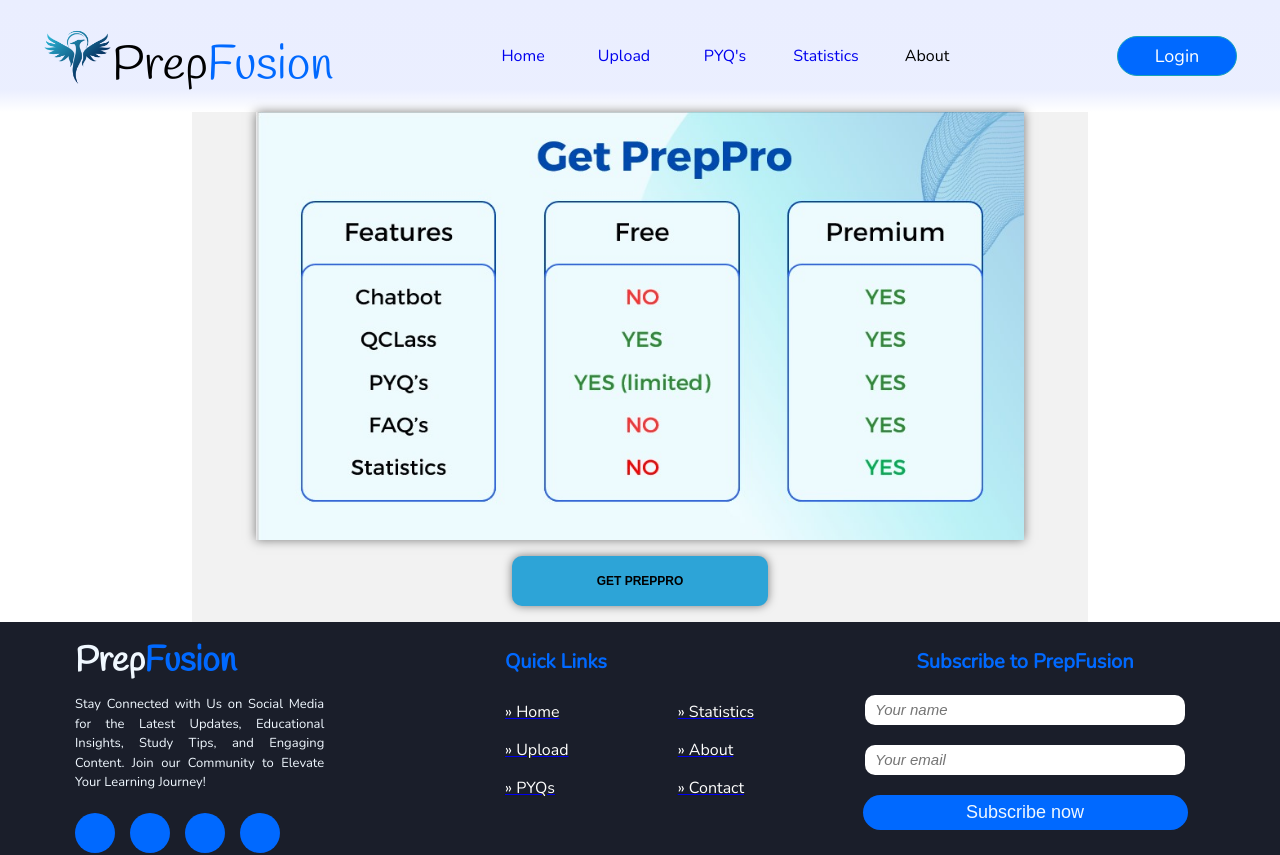
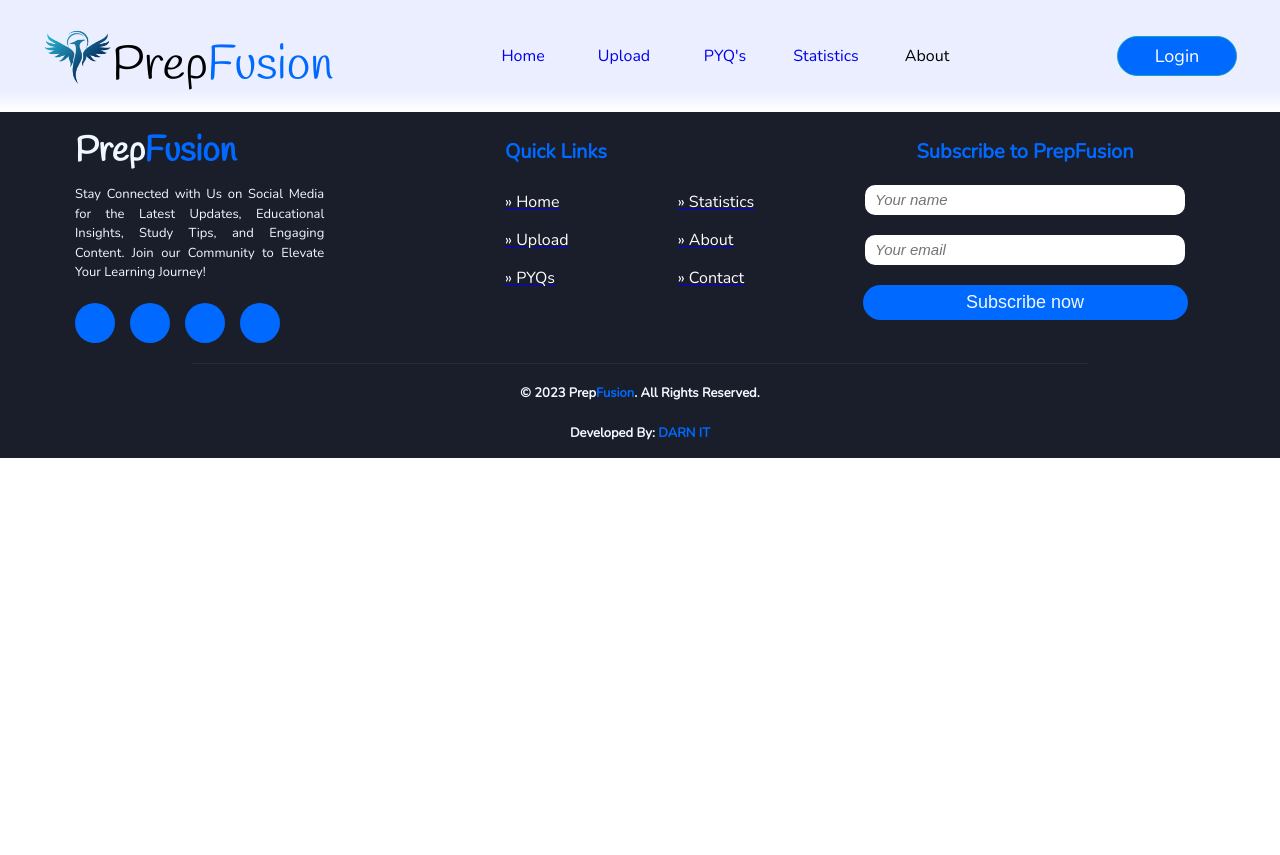
Before and after one commit to DarshilMarathe/PrepFusion, a React (Create React App) app in the folder prepfusion/: page /pay in a window 1280 px wide. Shown: the top 855 px of the page. After the commit the page ends 800 px from the top, so only its background shows below. Built offline with nearby package versions, Linux system fonts and the light colour scheme.

Commit message:
Payment and premium status changing integration

```diff
--- a/prepfusion/src/App.js
+++ b/prepfusion/src/App.js
@@ -11,8 +11,6 @@
 import UserDashboard from './pages/UserDashboard/UserDashboard';
 import Statistics from './pages/statistics/Statistics';
 import Resources from './pages/resources/Resources';
-import Pay from './pages/pay/Pay';
-import Tester from './pages/pay/Tester';
 import GetPremium from './pages/GetPremium/GetPremium';
 
 
@@ -31,8 +29,6 @@
       <Route path='/statistics' element = {<Statistics/>} />
       <Route path='/user' element = {<UserDashboard/>} />
       <Route path='/resources' element = {<Resources/>} />
-      <Route path='/pay' element = {<Pay/>} />
-      <Route path='/tester' element = {<Tester/>} />
       <Route path='/getPrepPro' element = {<GetPremium/>} />
     </Routes>
 
--- a/prepfusion/src/pages/GetPremium/GetPremium.js
+++ b/prepfusion/src/pages/GetPremium/GetPremium.js
@@ -1,8 +1,123 @@
-import React from "react";
+import React,{useState} from "react";
+import { useNavigate } from "react-router-dom";
+import axios from "axios";
 
 import "./GetPremium.css";
 
 export default function GetPremium() {
+	const navigate = useNavigate();
+
+  const [premiumprice, setPremiumprice] = useState(199);
+
+  const handlePayment = async () => {
+		try {
+
+			if(!localStorage.getItem("token")){
+				alert("You have not logged in.");
+				return navigate("/login");
+			}
+            // console.log("Hanlde")
+			const orderUrl = "http://localhost:5000/payment/orders";
+			const { data } = await axios.post(
+				orderUrl,
+				{ amount: premiumprice },
+				{
+					headers: {
+						'Access-Control-Allow-Origin': '*',
+						'Access-Control-Allow-Methods': 'POST, GET, OPTIONS, PUT, DELETE',
+						'Access-Control-Allow-Headers': 'Content-Type, X-Auth-Token, Origin, Authorization',
+					},
+				}
+			);
+            console.log("2nd")
+			console.log(data);
+			initPayment(data.data);
+		} catch (error) {
+			console.log(error);
+		}
+	};
+
+  const initPayment = (data) => {
+    console.log("In init")
+    const options = {
+      key: "rzp_test_zkRk5Km3mrtYWp",
+      amount: data.amount,
+      currency: data.currency,
+      description: "Test Transaction",
+      order_id: data.id,
+      handler: async (response) => {
+        try {
+          const verifyUrl = "http://localhost:5000/payment/verify";
+          const { data } = await axios.post(verifyUrl, response, {
+            headers: {
+              'Access-Control-Allow-Origin': '*',
+              'Access-Control-Allow-Methods': 'POST, GET, OPTIONS, PUT, DELETE',
+              'Access-Control-Allow-Headers': 'Content-Type, X-Auth-Token, Origin, Authorization',
+            },
+          });
+          console.log(data);
+          if(data.status){
+            alert("Purchased PrepPro Succesfully");
+            //Update in DB
+            //fetch user id
+            userDetails();
+
+            // navigate("") --> to a page to show order and pay id
+            navigate("/user")
+          }
+        } catch (error) {
+          console.log(error);
+        }
+      },
+      theme: {
+        color: "#3399cc",
+      },
+    };
+
+    console.log(options)
+    const rzp1 = new window.Razorpay(options);
+
+
+    rzp1.open();
+  };
+
+const userDetails = async () => {
+  const response = await fetch(`http://localhost:5000/auth/getuser`, {
+    method: "POST",
+    headers: {
+    "Content-Type": "application/json",
+    "auth-token": localStorage.getItem("token"),
+    },
+  });
+  let json = await response.json();
+  console.log(json);
+  if (json.success) {
+    updatepremium(json.user._id);
+  } else {
+    alert("Invalid Credentials");
+    navigate("/");
+  }
+  };
+
+  //update a note
+  const updatepremium = async (id)=>{
+
+    //API CALL   -- searched fetch with headers
+    const response = await fetch(`http://localhost:5000/payment/status/${id}`, {
+      method: "PUT",
+
+      headers: {
+      "Content-Type": "application/json",
+      "auth-token": localStorage.getItem('token'),
+      },
+      body: JSON.stringify({}),
+    });
+    const json =  await response.json();
+
+    console.log(json);
+
+    }
+
   return (
     <div className="PrepPro">
       <p className="pp-heading">Become a Premium Student</p>
@@ -50,7 +165,7 @@
             <p>Access to statistics</p>
             <p>Ad-free Experience</p>
           </div>
-          <button>Get Premium</button>
+          <button  onClick={handlePayment}>Get Premium</button>
         </div>
       </div>
     </div>
--- a/prepfusion/src/pages/pay/Pay.css
+++ /dev/null
@@ -1,38 +0,0 @@
-.proPage{
-	margin: auto;
-	max-width: 70vw;
-	background-color: #f2f2f2;
-}
-
-.img_pro{
-	display: flex;
-	justify-content: center;
-}
-
-.buy_btn {
-	width: 20vw;
-	height: 50px;
-	outline: none;
-	border: none;
-	font-size: 12px;
-	text-transform: uppercase;
-	font-weight: bold;
-	cursor: pointer;
-	border-radius: 10px;
-	background-color: #2da4d7;
-	/* margin-top: 10px; */
-	margin: 2vh auto;
-	box-shadow: 0px 0px 10px rgba(0, 0, 0, 0.5);
-
-}
-.getPro_img{
-	display: block;
-	width: 60vw;
-	box-shadow: 0px 0px 10px rgba(0, 0, 0, 0.5);
-	align-self: center;
-}
-
-.prosec{
-	display: flex;
-	justify-content: center;
-}
--- a/prepfusion/src/pages/pay/Pay.js
+++ /dev/null
@@ -1,182 +0,0 @@
-import axios from "axios";
-import { useState } from "react";
-import './Pay.css'
-import { useNavigate } from "react-router-dom";
-
-import PrepPro from '../../images/PrepPro.jpg'
-
-function Pay() {
-
-
-	//   //update a note
-	//   const editnote = async (id,title,description,tag)=>{
-
-    //     //API CALL   -- searched fetch with headers
-    //     const response = await fetch(`${host}/api/notes/updatenote/${id}`, {
-    //       method: "PUT",
-
-    //       headers: {
-    //         "Content-Type": "application/json",
-    //         "auth-token": localStorage.getItem('token'),
-    //       },
-    //       body: JSON.stringify({title,description,tag}),
-    //     });
-    //     const json =  await response.json();
-
-
-    //      //logic to edit in client
-
-    //     let newNotes = JSON.parse(JSON.stringify(notes));
-    //     for(let index=0 ; index < newNotes.length ; index++){
-
-    //       const element = notes[index];
-    //       if(element._id === id){
-    //         newNotes[index].title = title;
-    //         newNotes[index].description = description;
-    //         newNotes[index].tag = tag;
-    //         break;
-    //       }
-    //     }
-    //     setNotes(newNotes);
-
-    //   }
-
-
-
-	const navigate = useNavigate();
-	const [book, setBook] = useState({
-		name: "The Fault In Our Stars",
-		author: "John Green",
-		img: "https://images-na.ssl-images-amazon.com/images/I/817tHNcyAgL.jpg",
-		price: 250,
-	});
-
-	const initPayment = (data) => {
-        console.log("In init")
-		const options = {
-			key: "rzp_test_zkRk5Km3mrtYWp",
-			amount: data.amount,
-			currency: data.currency,
-			name: book.name,
-			description: "Test Transaction",
-			image: book.img,
-			order_id: data.id,
-			handler: async (response) => {
-				try {
-					const verifyUrl = "http://localhost:5000/payment/verify";
-					const { data } = await axios.post(verifyUrl, response, {
-						headers: {
-							'Access-Control-Allow-Origin': '*',
-							'Access-Control-Allow-Methods': 'POST, GET, OPTIONS, PUT, DELETE',
-							'Access-Control-Allow-Headers': 'Content-Type, X-Auth-Token, Origin, Authorization',
-						},
-					});
-					console.log(data);
-					if(data.status){
-						alert("Purchased PrepPro Succesfully");
-						//Update in DB
-						//fetch user id
-						userDetails();
-
-						// navigate("") --> to a page to show order and pay id
-						navigate("/user")
-					}
-				} catch (error) {
-					console.log(error);
-				}
-			},
-			theme: {
-				color: "#3399cc",
-			},
-		};
-
-		console.log(options)
-		const rzp1 = new window.Razorpay(options);
-
-
-		rzp1.open();
-	};
-
-	const handlePayment = async () => {
-		try {
-
-			if(!localStorage.getItem("token")){
-				alert("You have not logged in.");
-				return navigate("/login");
-			}
-            // console.log("Hanlde")
-			const orderUrl = "http://localhost:5000/payment/orders";
-			const { data } = await axios.post(
-				orderUrl,
-				{ amount: book.price },
-				{
-					headers: {
-						'Access-Control-Allow-Origin': '*',
-						'Access-Control-Allow-Methods': 'POST, GET, OPTIONS, PUT, DELETE',
-						'Access-Control-Allow-Headers': 'Content-Type, X-Auth-Token, Origin, Authorization',
-					},
-				}
-			);
-            console.log("2nd")
-			console.log(data);
-			initPayment(data.data);
-		} catch (error) {
-			console.log(error);
-		}
-	};
-
-	const userDetails = async () => {
-		const response = await fetch(`http://localhost:5000/auth/getuser`, {
-		  method: "POST",
-		  headers: {
-			"Content-Type": "application/json",
-			"auth-token": localStorage.getItem("token"),
-		  },
-		});
-		let json = await response.json();
-		console.log(json);
-		if (json.success) {
-			updatepremium(json.user._id);
-		} else {
-		  alert("Invalid Credentials");
-		  navigate("/");
-		}
-	  };
-
-	     //update a note
-		 const updatepremium = async (id)=>{
-
-			//API CALL   -- searched fetch with headers
-			const response = await fetch(`http://localhost:5000/payment/status/${id}`, {
-			  method: "PUT",
-
-			  headers: {
-				"Content-Type": "application/json",
-				"auth-token": localStorage.getItem('token'),
-			  },
-			  body: JSON.stringify({}),
-			});
-			const json =  await response.json();
-
-			console.log(json);
-
-		  }
-
-	return (
-	<div>
-	<div className="proPage">
-		<div className="img_pro">
-		<img className="getPro_img" src={PrepPro} alt="" />
-		</div>
-		<div className="prosec">
-			<button  onClick={handlePayment} className="buy_btn getPro_button">
-				Get PrepPro
-			</button>
-		</div>
-	</div>
-	</div>
-
-	);
-}
-
-export default Pay;
--- a/prepfusion/src/pages/pay/Tester.js
+++ /dev/null
@@ -1,11 +0,0 @@
-import React from 'react'
-import { Link } from 'react-router-dom'
-
-export default function Tester() {
-  return (
-    <div>
-      Tester
-      <Link to="/pay">Pay here</Link>
-    </div>
-  )
-}
--- a/prepfusion/src/pages/statistics/Statistics.js
+++ b/prepfusion/src/pages/statistics/Statistics.js
@@ -44,7 +44,7 @@
           }
           else{
             alert("Not a premium user. Get Premium for accessing statistics")
-            navigate('/pay');
+            navigate('/getPrepPro');
           }
       }
       else{
```
